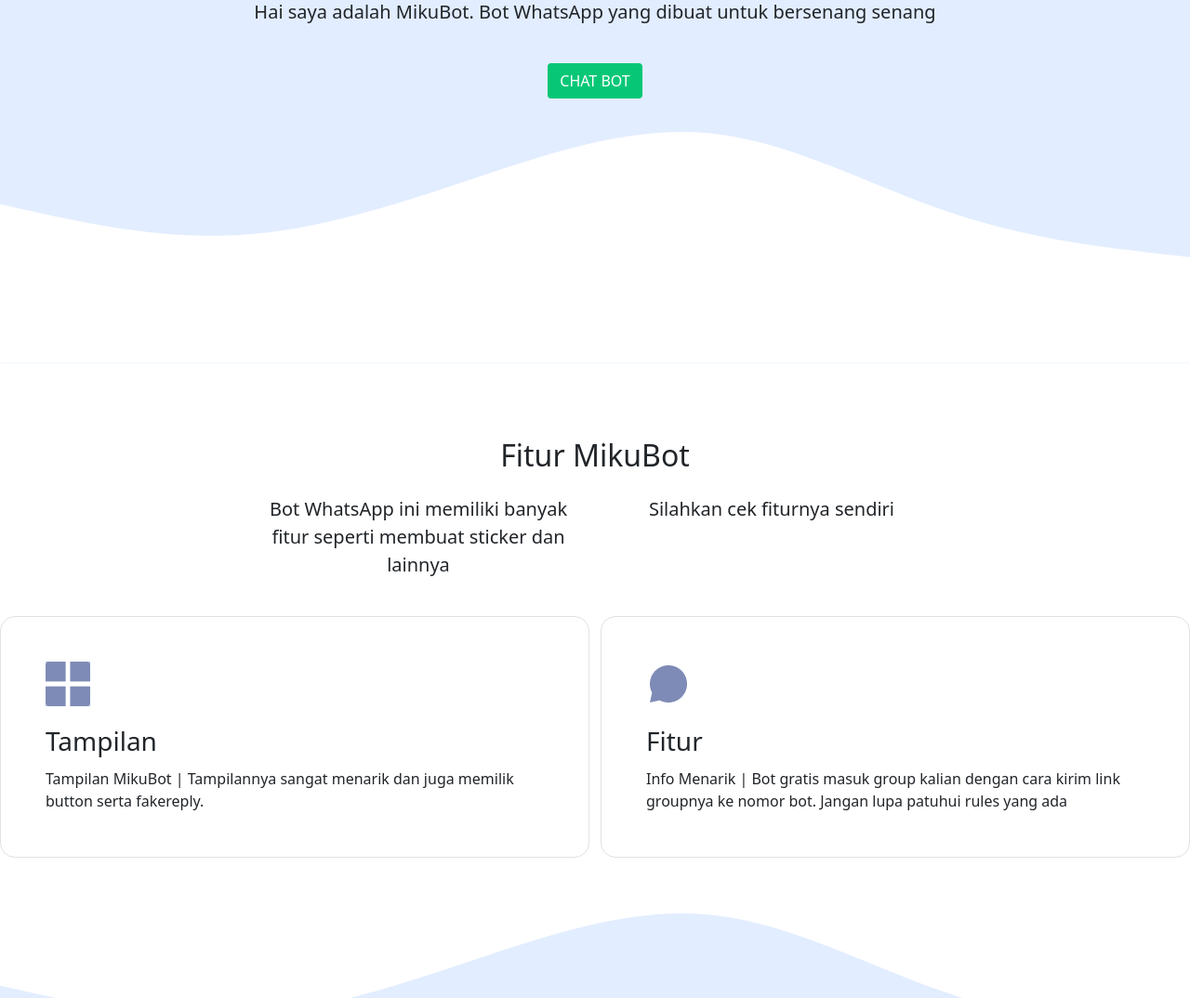
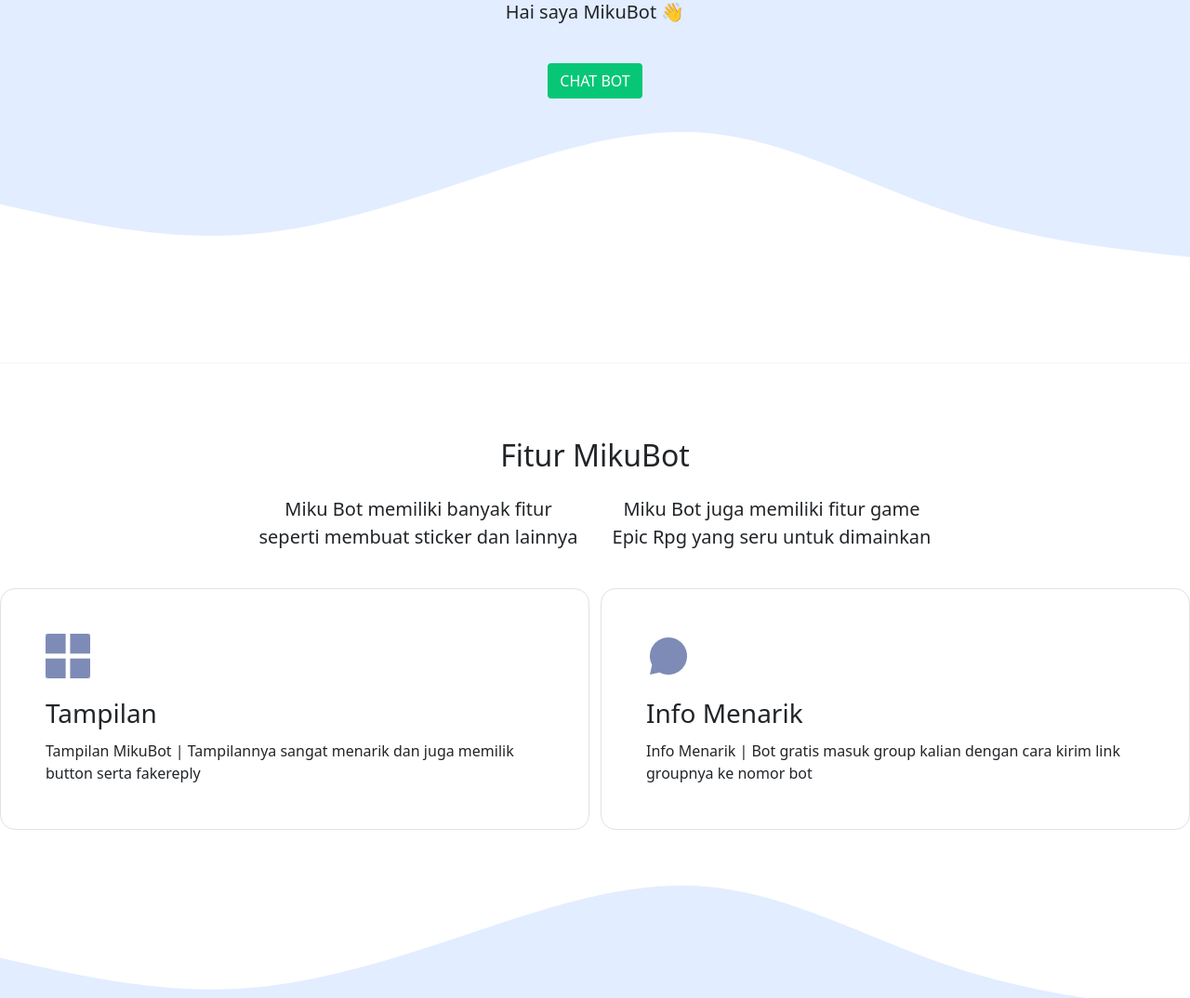
Before and after one commit to FarelE/Miku-Bot, a plain HTML site: page index.html in a window 1280 px wide. Shown: the part 373-1447 px from the top of the page at 93% size. Drawn offline with nearby package versions, Linux system fonts and the light colour scheme.

Commit message:
Update index.html

```diff
--- a/index.html
+++ b/index.html
@@ -53,7 +53,7 @@
     <div class="jumbotron text-center">
       <img src="img/MikuBot.jpg" alt="MikuBot" width="200" class="rounded-circle img-thumbnail" />
       <h1 class="display-4 text-black">MikuBot</h1>
-      <p class="lead">Hai saya adalah MikuBot. Bot WhatsApp yang dibuat untuk bersenang senang</p>
+      <p class="lead">Hai saya MikuBot 👋</p>
       <a href="http://wa.me/62882008912405" target="_blank" class="style-btn style-btn-gray mt-4">CHAT BOT<span></span></a>
       <svg xmlns="http://www.w3.org/2000/svg" viewBox="0 0 1440 320">
         <path
@@ -75,9 +75,9 @@
         </div>
         <div class="row justify-content-center fs-5 text-center">
           <div class="col-md-4">
-            <p>Bot WhatsApp ini memiliki banyak fitur seperti membuat sticker dan lainnya</p>
+            <p>Miku Bot memiliki banyak fitur seperti membuat sticker dan lainnya</p>
           </div>
-          <div class="col-md-4">Silahkan cek fiturnya sendiri</div>
+          <div class="col-md-4">Miku Bot juga memiliki fitur game Epic Rpg yang seru untuk dimainkan</div>
         </div>
       </div>
       <br>
@@ -86,15 +86,15 @@
         <div class="border rounded-1 border-700 h-100 features-items">
         <div class="p-5"><img src="img/dashboardicon.png" alt="Dashboard" style="width:48px;height:48px;">
         <h3 class="pt-3 lh-base">Tampilan</h3>
-        <p class="mb-0">Tampilan MikuBot | Tampilannya sangat menarik dan juga memilik button serta fakereply.</p>
+        <p class="mb-0">Tampilan MikuBot | Tampilannya sangat menarik dan juga memilik button serta fakereply</p>
         </div>
         </div>
         </div>
         <div class="col-md-6">
         <div class="border rounded-1 border-700 h-100 features-items">
         <div class="p-5"><img src="img/comment.png" alt="Comment" style="width:48px;height:48px;">
-        <h3 class="pt-3 lh-base">Fitur</h3>
-        <p class="mb-0">Info Menarik | Bot gratis masuk group kalian dengan cara kirim link groupnya ke nomor bot. Jangan lupa patuhui rules yang ada</p>
+        <h3 class="pt-3 lh-base">Info Menarik</h3>
+        <p class="mb-0">Info Menarik | Bot gratis masuk group kalian dengan cara kirim link groupnya ke nomor bot</p>
         </div>
         </div>
         </div>
```
